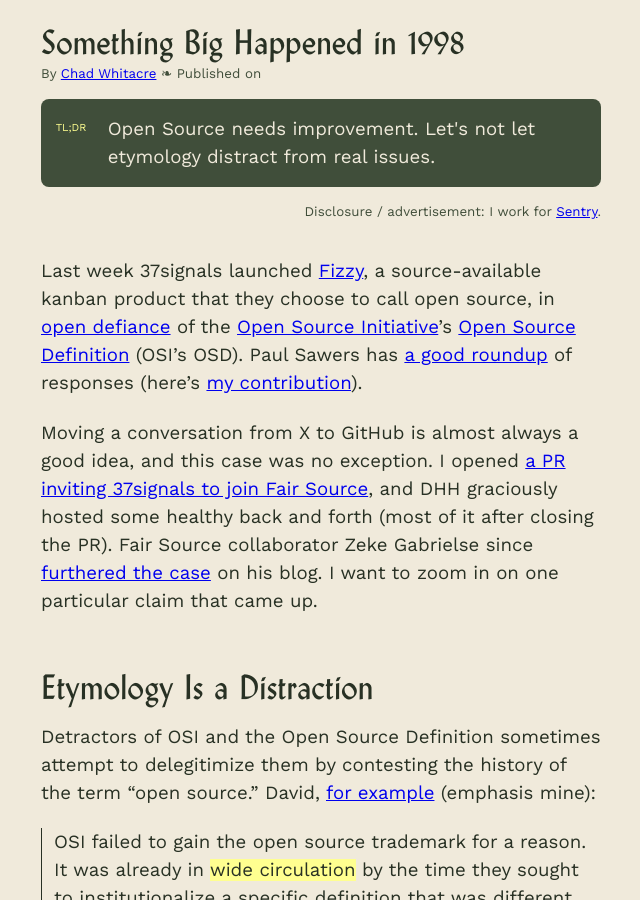
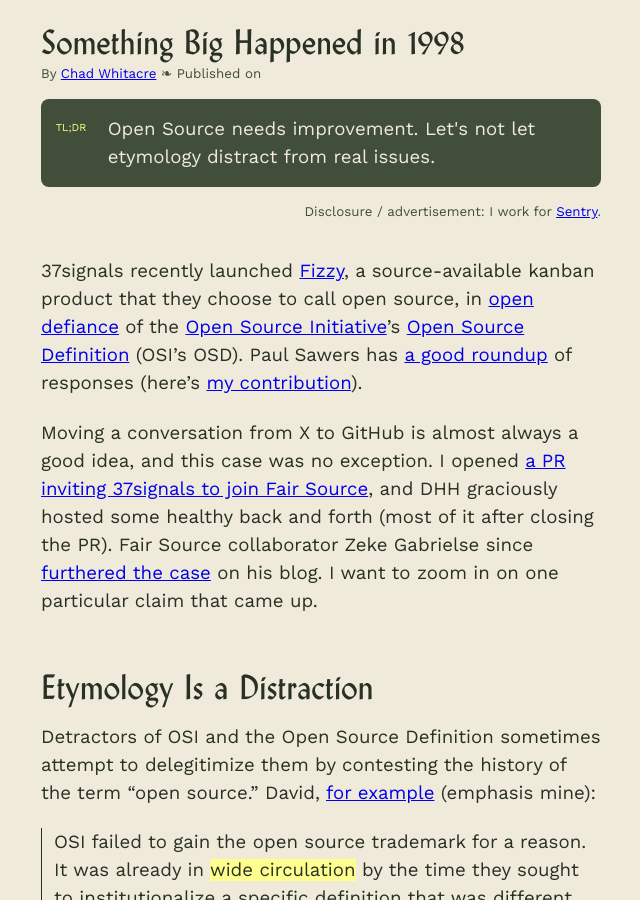
Before and after one commit to chadwhitacre/openpath, a Jekyll site: the page built from 2025/something-big-happened-in-1998/index.md, in a window 1280 px wide and 900 px high, scrolled down 357 px. Shown: the whole window, without its empty margins (319-959 px from the left). Built offline with Jekyll 4.4.1, drawn with Linux system fonts in a browser that asks for light colours; comment, search, counter and statistics services are not loaded.

Commit message:
More accurate

```diff
--- a/2025/something-big-happened-in-1998/index.md
+++ b/2025/something-big-happened-in-1998/index.md
@@ -4,7 +4,7 @@
 noindex: true
 ---
 
-Last week 37signals launched [Fizzy](https://www.fizzy.do/), a source-available
+37signals recently launched [Fizzy](https://www.fizzy.do/), a source-available
 kanban product that they choose to call open source, in
 [open defiance](https://x.com/dhh/status/1996627792008827342) of the [Open Source
 Initiative](https://opensource.org/)'s [Open Source
```
